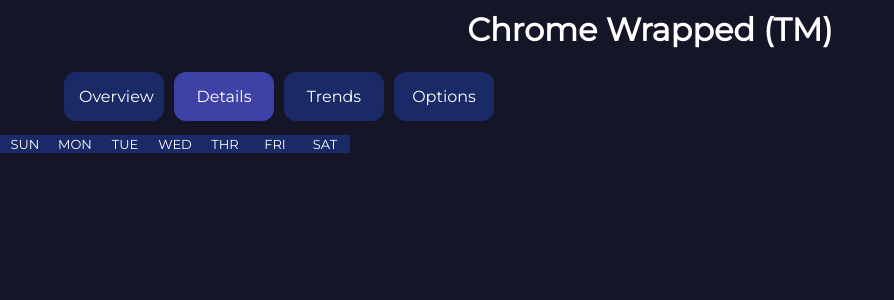
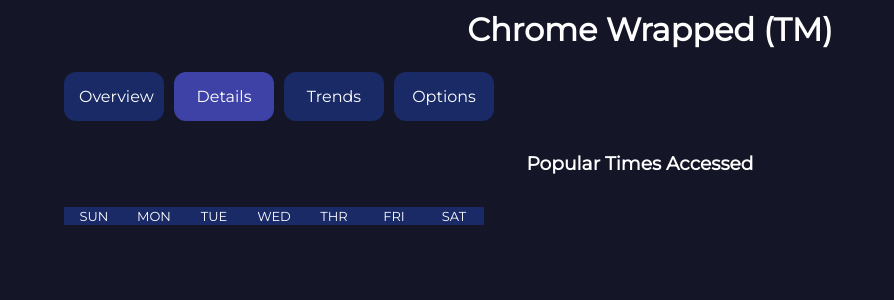
Before and after one commit to comp195/senior-project-spring-2023-chrome-wrapped, a React (Create React App) app in the folder chrome-wrapped/: page / in a window 1280 px wide. Both pictures are taken after a click on the button "Details". Shown: the top 300 px of the page, without its empty margins (0-894 px from the left). Built offline with nearby package versions, Linux system fonts and the light colour scheme; no server answers.

Commit message:
Details formating

```diff
--- a/chrome-wrapped/src/App.css
+++ b/chrome-wrapped/src/App.css
@@ -93,7 +93,7 @@
 
 /* Style the details days buttons inside the tab */
 .tabDetailedDays button {
-  width: 50px;
+  width: 60px;
   border: none;
   outline: none;
   background-color: #192a66;
--- a/chrome-wrapped/src/components/Details.js
+++ b/chrome-wrapped/src/components/Details.js
@@ -3,9 +3,20 @@
 
 const Overview = () => {
     const [day, setDay] = useState('SUN')
+
+    const tabRowStyle = {
+        backgroundColor: "inherit",
+        margin: "auto",
+        padding: "1%",
+        maxWidth: "90%",
+        display: "flex",
+        flexDirection: "row"
+    }
+
     return (
         <div>
-            <div className='tabDetailedDays'>
+            <h3><center>Popular Times Accessed</center></h3>
+            <div style={tabRowStyle} className='tabDetailedDays'>
                 <button onClick={() => setDay('SUN')}>SUN</button>
                 <button onClick={() => setDay('MON')}>MON</button>
                 <button onClick={() => setDay('TUE')}>TUE</button>
```
